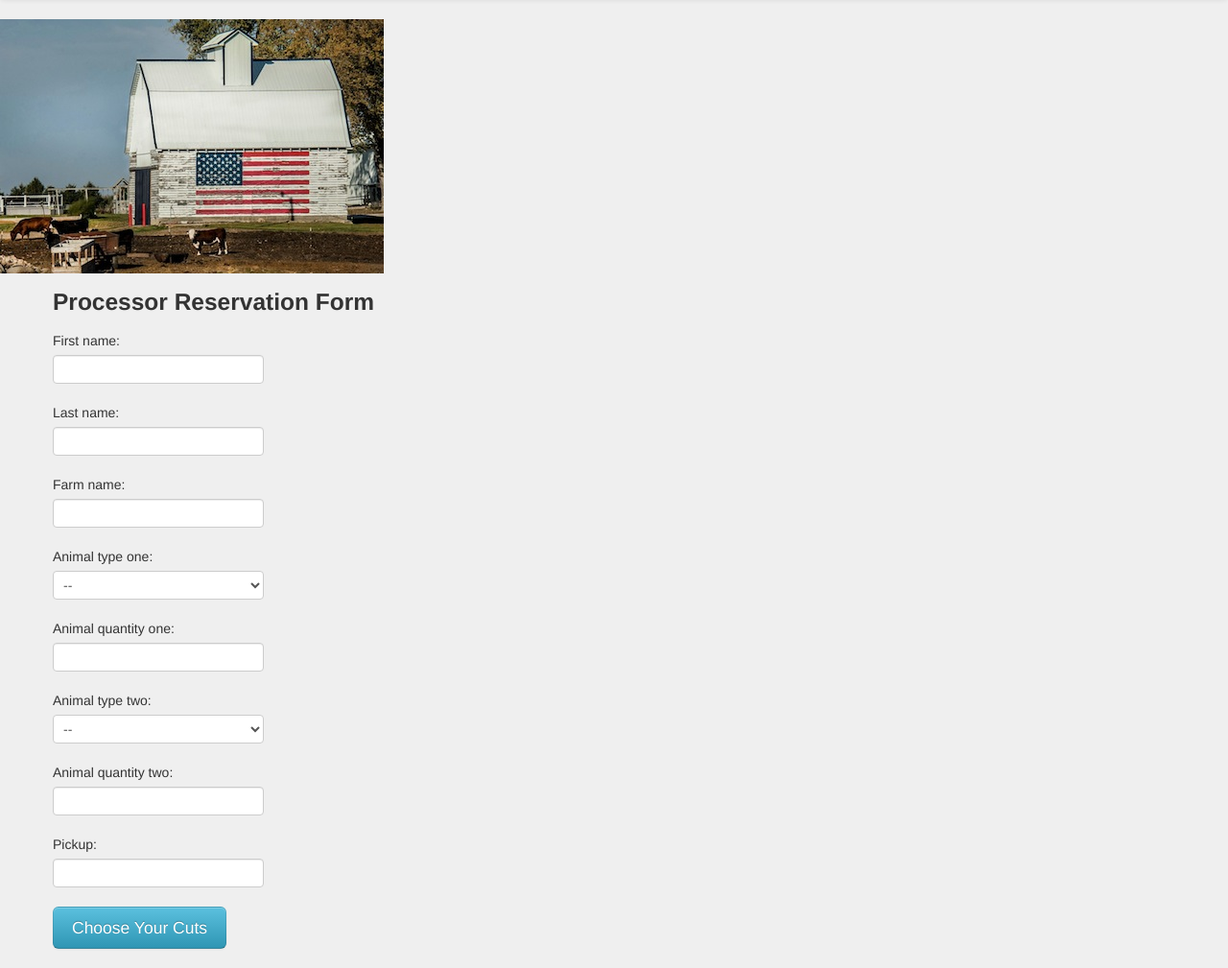
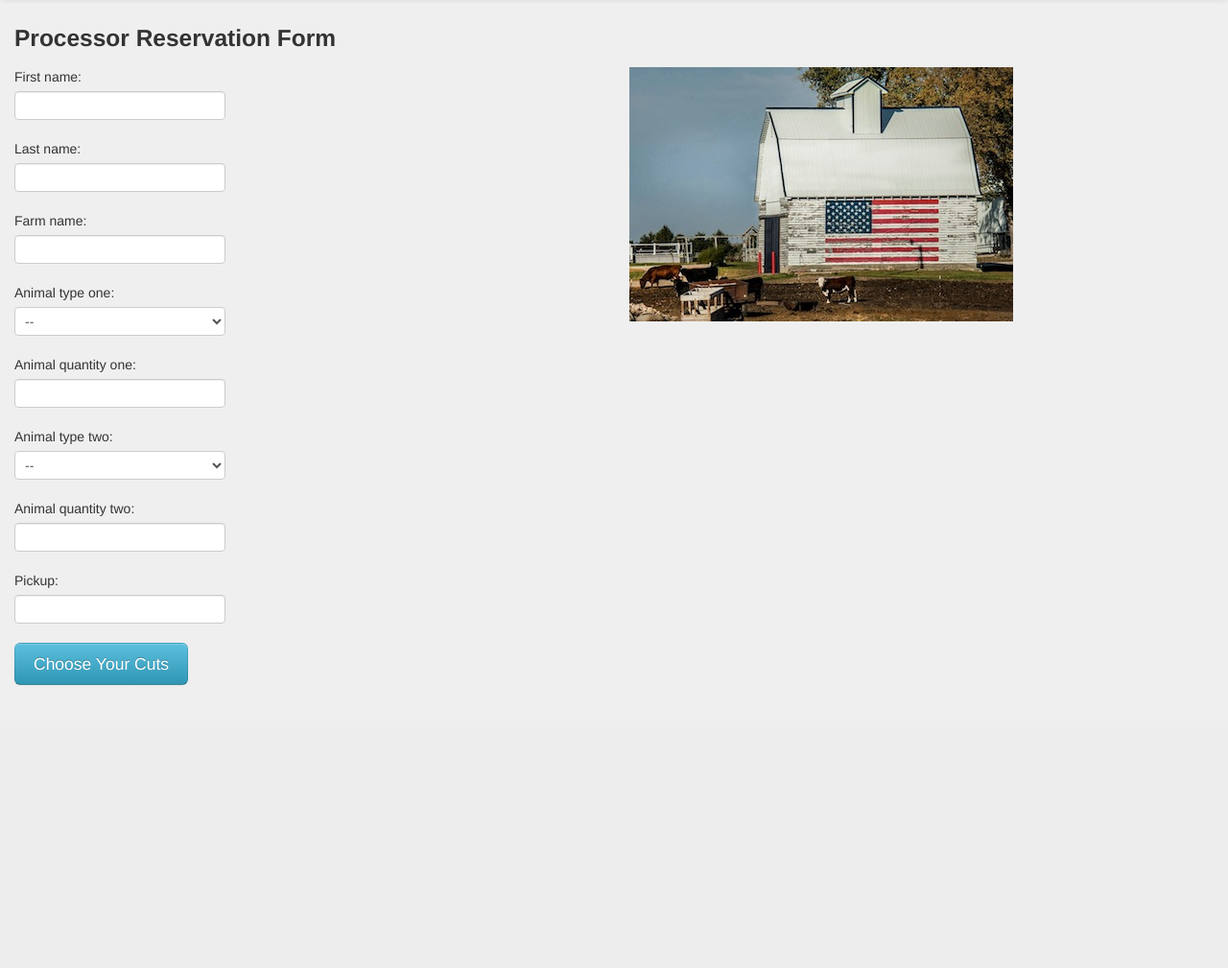
Before and after one commit to triplec1988/Hack----Meat, a Django app: page /r/reservation_form/ in a window 1280 px wide. Shown: the part 42-1051 px from the top of the page at 96% size. After the commit the page ends 756 px from the top, so only its background shows below. Run offline with Django 3.2, Linux system fonts and the light colour scheme; parts of the project's set-up code (start-up, migrations or seed data) failed here and were passed over; some libraries are stand-ins or nearby versions.

Commit message:
added pic to form

```diff
--- a/templates/reservation/reservation.html
+++ b/templates/reservation/reservation.html
@@ -16,31 +16,19 @@
 {% endblock %}
 
 {% block content %}
-<div class="row-fluid" style="position:relative;">
-	<div class="span4">
-		<img src="{{STATIC_URL}}img/barn_cow.jpg">
-	</div><!--span4-->
-</div>
-<div class="container">
-	<h3>Processor Reservation Form</h3>
-
-	<form action="" method="post">
-	  {% csrf_token %}
-	  {{ form.as_p }}
-	  <div class="row-fluid">
-    	<div class="span6">
-			<a class="btn btn-info btn-large" href="/r/res_cut_step">Choose Your Cuts</a>
+<h3 style="padding: 0 0 0 15px;">Processor Reservation Form</h3>
+	<div class="row-fluid">
+		<div class="span6" style="padding: 0 0 0 15px;">
+			<form action="" method="post">
+				{% csrf_token %}
+				{{ form.as_p }}
+    			<a class="btn btn-info btn-large" href="/r/res_cut_step">Choose Your Cuts</a>
+	  		</form>
 		</div>
-		</div>
-	  </form>
-</div>
-
-
-
-
-
-
-
+		<div class="span6">
+			<img src="{{STATIC_URL}}img/barn_cow.jpg">
+		</div><!--span6-->
+	</div>
 
 {% endblock %}
 
```
Also changed, not shown: templates/reservation/cut_step.html (+10 -12 lines).
